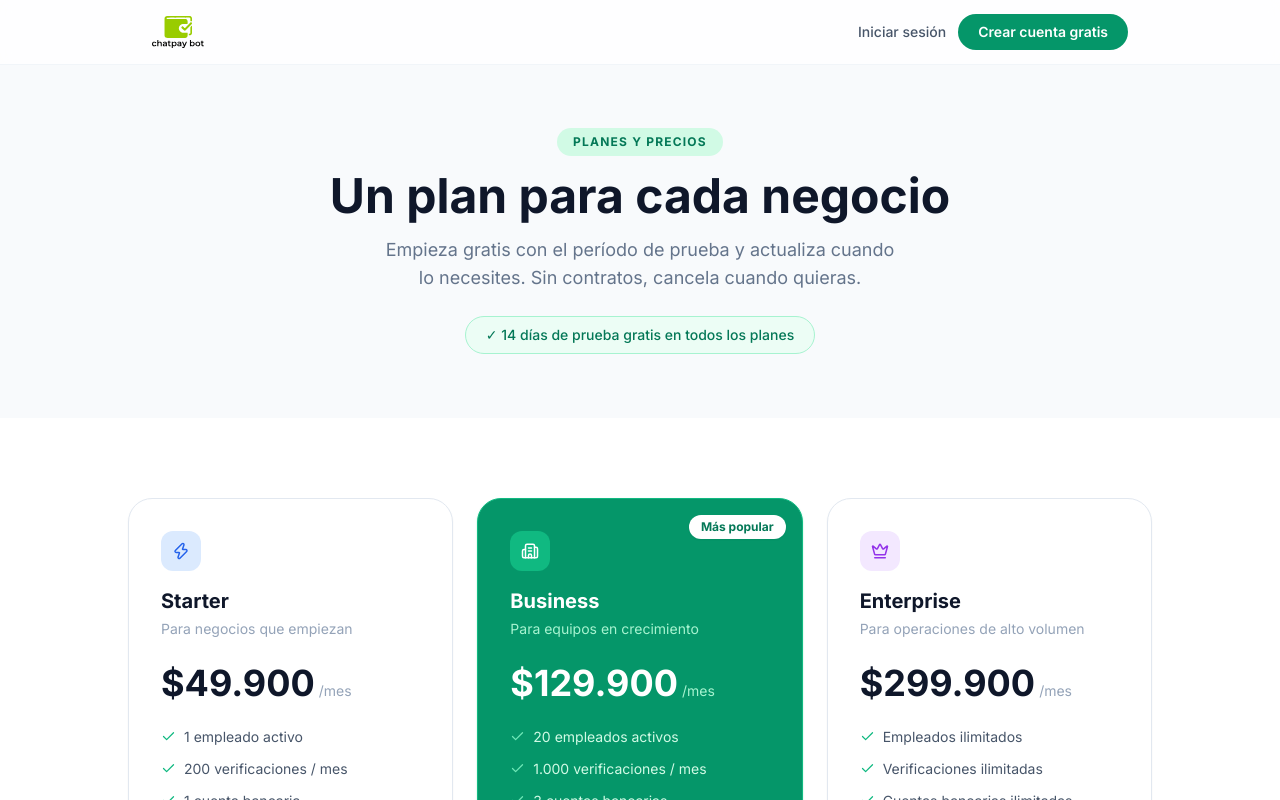
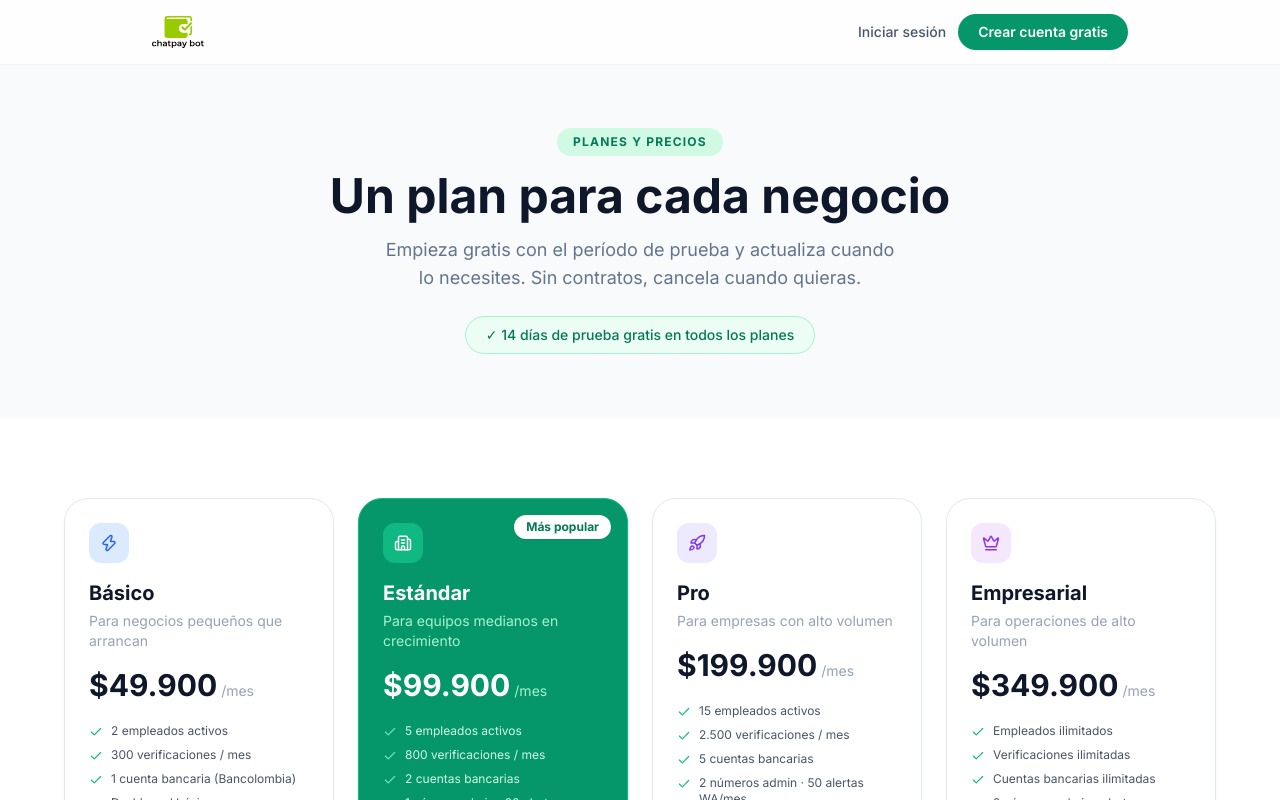
Before and after one commit to viptourscol/ChatPay, a React (Vite) app: page /planes in a window 1280 px wide. Built offline with nearby package versions, Linux system fonts and the light colour scheme; no server answers.

Commit message:
feat: actualizar planes a basico/estandar/pro/empresarial en Subscription y Planes

```diff
--- a/src/pages/Planes.jsx
+++ b/src/pages/Planes.jsx
@@ -1,44 +1,69 @@
 import { Link } from 'react-router-dom';
-import { Zap, Building2, Crown, Check } from 'lucide-react';
+import { Zap, Building2, Crown, Check, Rocket, Clock } from 'lucide-react';
 import Footer from '../components/Footer';
 import { useEffect, useRef, useState } from 'react';
 
 const PLANS = [
   {
-    key: 'starter',
-    label: 'Starter',
+    key: 'basico',
+    label: 'Básico',
     price: 49900,
-    tagline: 'Para negocios que empiezan',
+    tagline: 'Para negocios pequeños que arrancan',
     color: 'blue',
     Icon: Zap,
     features: [
-      '1 empleado activo',
-      '200 verificaciones / mes',
-      '1 cuenta bancaria',
+      '2 empleados activos',
+      '300 verificaciones / mes',
+      '1 cuenta bancaria (Bancolombia)',
       'Dashboard básico',
-      'Soporte por email',
+      'Exportar CSV',
+      'Soporte chat 48h',
     ],
+    notIncluded: ['Alertas WA al admin', 'Egresos Gmail', 'Cierre de nómina'],
   },
   {
-    key: 'business',
-    label: 'Business',
-    price: 129900,
-    tagline: 'Para equipos en crecimiento',
+    key: 'estandar',
+    label: 'Estándar',
+    price: 99900,
+    tagline: 'Para equipos medianos en crecimiento',
     color: 'emerald',
     Icon: Building2,
     popular: true,
     features: [
-      '20 empleados activos',
-      '1.000 verificaciones / mes',
-      '3 cuentas bancarias',
-      'Dashboard completo + reportes',
-      'Soporte por WhatsApp',
+      '5 empleados activos',
+      '800 verificaciones / mes',
+      '2 cuentas bancarias',
+      '1 número admin · 20 alertas WA/mes',
+      'Dashboard completo',
+      'Exportar CSV + Excel',
+      'Historial 90 días',
+      'Soporte chat 24h',
+    ],
+    notIncluded: ['Egresos Gmail', 'Cierre de nómina'],
+  },
+  {
+    key: 'pro',
+    label: 'Pro',
+    price: 199900,
+    tagline: 'Para empresas con alto volumen',
+    color: 'violet',
+    Icon: Rocket,
+    features: [
+      '15 empleados activos',
+      '2.500 verificaciones / mes',
+      '5 cuentas bancarias',
+      '2 números admin · 50 alertas WA/mes',
+      'Egresos automáticos desde Gmail',
+      'Cierre de nómina PDF/Excel/CSV',
+      'Dashboard por empleado',
+      'Historial 1 año',
+      'Soporte prioritario 8h',
     ],
   },
   {
-    key: 'enterprise',
-    label: 'Enterprise',
-    price: 299900,
+    key: 'empresarial',
+    label: 'Empresarial',
+    price: 349900,
     tagline: 'Para operaciones de alto volumen',
     color: 'purple',
     Icon: Crown,
@@ -46,8 +71,13 @@ const PLANS = [
       'Empleados ilimitados',
       'Verificaciones ilimitadas',
       'Cuentas bancarias ilimitadas',
-      'Dashboard + reportes avanzados',
-      'Soporte dedicado prioritario',
+      '2 números admin · alertas ilimitadas',
+      'Egresos Gmail + Cierre nómina',
+      'Integración Kommo CRM',
+      'Multi-sede / sucursales',
+      'Reportes programados por email',
+      'Historial ilimitado',
+      'Soporte WhatsApp directo + onboarding',
     ],
   },
 ];
@@ -55,9 +85,10 @@ const PLANS = [
 function fmt(n) { return `$${Number(n).toLocaleString('es-CO')}`; }
 
 const colorMap = {
-  blue:    { bg: 'bg-blue-50',    text: 'text-blue-600',    border: 'border-blue-200',   icon: 'bg-blue-100',   btn: 'bg-blue-600 hover:bg-blue-700' },
+  blue:    { bg: 'bg-blue-50',    text: 'text-blue-600',    border: 'border-blue-200',    icon: 'bg-blue-100',    btn: 'bg-blue-600 hover:bg-blue-700' },
   emerald: { bg: 'bg-emerald-600', text: 'text-white',       border: 'border-emerald-500', icon: 'bg-emerald-500', btn: 'bg-white hover:bg-emerald-50 !text-emerald-700' },
-  purple:  { bg: 'bg-purple-50',  text: 'text-purple-600',  border: 'border-purple-200', icon: 'bg-purple-100', btn: 'bg-purple-600 hover:bg-purple-700' },
+  violet:  { bg: 'bg-violet-50',  text: 'text-violet-600',  border: 'border-violet-200',  icon: 'bg-violet-100',  btn: 'bg-violet-600 hover:bg-violet-700' },
+  purple:  { bg: 'bg-purple-50',  text: 'text-purple-600',  border: 'border-purple-200',  icon: 'bg-purple-100',  btn: 'bg-purple-600 hover:bg-purple-700' },
 };
 
 export default function Planes() {
@@ -109,13 +140,13 @@ export default function Planes() {
 
       {/* Planes */}
       <section className="py-20 px-6">
-        <div ref={plansRef} className="max-w-5xl mx-auto grid md:grid-cols-3 gap-6 items-start">
+        <div ref={plansRef} className="max-w-6xl mx-auto grid md:grid-cols-2 lg:grid-cols-4 gap-6 items-start">
           {PLANS.map((plan, i) => {
             const c = colorMap[plan.color];
             const isEmerald = plan.color === 'emerald';
             return (
               <div key={plan.key}
-                className={`rounded-3xl overflow-hidden shadow-sm border relative inview-scale card-lift ${['delay-0','delay-150','delay-300'][i]} ${plansVisible ? 'is-visible' : ''} ${
+                className={`rounded-3xl overflow-hidden shadow-sm border relative inview-scale ${'delay-0 delay-150 delay-300 delay-400'.split(' ')[i]} ${plansVisible ? 'is-visible' : ''} ${
                   isEmerald ? 'bg-emerald-600 border-emerald-500 shadow-lg shadow-emerald-200 scale-105' : 'bg-white border-slate-200'
                 }`}>
                 {plan.popular && (
@@ -123,26 +154,36 @@ export default function Planes() {
                     Más popular
                   </div>
                 )}
-                <div className="p-8">
+                <div className="p-6">
                   <div className={`w-10 h-10 rounded-xl flex items-center justify-center mb-4 ${c.icon}`}>
                     <plan.Icon size={18} className={isEmerald ? 'text-white' : c.text} />
                   </div>
                   <h3 className={`text-xl font-bold mb-1 ${isEmerald ? 'text-white' : 'text-slate-900'}`}>{plan.label}</h3>
-                  <p className={`text-sm mb-6 ${isEmerald ? 'text-emerald-200' : 'text-slate-400'}`}>{plan.tagline}</p>
-                  <div className="mb-6">
-                    <span className={`text-4xl font-black ${isEmerald ? 'text-white' : 'text-slate-900'}`}>{fmt(plan.price)}</span>
+                  <p className={`text-sm mb-4 ${isEmerald ? 'text-emerald-200' : 'text-slate-400'}`}>{plan.tagline}</p>
+                  <div className="mb-5">
+                    <span className={`text-3xl font-black ${isEmerald ? 'text-white' : 'text-slate-900'}`}>{fmt(plan.price)}</span>
                     <span className={`text-sm ml-1 ${isEmerald ? 'text-emerald-200' : 'text-slate-400'}`}>/mes</span>
                   </div>
-                  <ul className="space-y-3 mb-8">
+                  <ul className="space-y-2 mb-4">
                     {plan.features.map((f) => (
                       <li key={f} className="flex items-start gap-2">
-                        <Check size={15} className={`mt-0.5 shrink-0 ${isEmerald ? 'text-emerald-300' : 'text-emerald-500'}`} />
-                        <span className={`text-sm ${isEmerald ? 'text-emerald-100' : 'text-slate-600'}`}>{f}</span>
+                        <Check size={14} className={`mt-0.5 shrink-0 ${isEmerald ? 'text-emerald-300' : 'text-emerald-500'}`} />
+                        <span className={`text-xs ${isEmerald ? 'text-emerald-100' : 'text-slate-600'}`}>{f}</span>
                       </li>
                     ))}
                   </ul>
+                  {plan.notIncluded?.length > 0 && (
+                    <ul className="space-y-1 mb-5 border-t border-slate-100 pt-3">
+                      {plan.notIncluded.map((f) => (
+                        <li key={f} className="flex items-start gap-2 opacity-50">
+                          <span className="text-slate-400 mt-0.5 shrink-0 text-xs">✕</span>
+                          <span className="text-xs text-slate-400">{f}</span>
+                        </li>
+                      ))}
+                    </ul>
+                  )}
                   <Link to="/registro"
-                    className={`block text-center font-bold text-sm rounded-full py-3 transition-colors ${c.btn} ${isEmerald ? '' : 'text-white'}`}>
+                    className={`block text-center font-bold text-sm rounded-full py-3 transition-colors mt-4 ${c.btn} ${isEmerald ? '' : 'text-white'}`}>
                     Empezar con {plan.label} →
                   </Link>
                 </div>
--- a/src/pages/Subscription.jsx
+++ b/src/pages/Subscription.jsx
@@ -1,30 +1,48 @@
 import { useState, useEffect } from 'react';
 import { useQuery, useMutation, useQueryClient } from '@tanstack/react-query';
 import { api } from '../lib/api.js';
-import { CheckCircle2, XCircle, Clock, Zap, Crown, Building2, AlertTriangle, ExternalLink, Loader2, PartyPopper, RefreshCw, Calendar, CreditCard } from 'lucide-react';
+import { CheckCircle2, XCircle, Clock, Zap, Crown, Building2, Rocket, AlertTriangle, ExternalLink, Loader2, PartyPopper, RefreshCw, Calendar, CreditCard, Bell } from 'lucide-react';
 
 const PLANS = {
-  starter: {
-    label: 'Starter',
+  free: {
+    label: 'Free Trial',
+    price: 0,
+    color: 'slate',
+    icon: Clock,
+    features: ['3 empleados', '50 verificaciones (14 días)', '1 alerta admin WA', 'Todas las funciones desbloqueadas']
+  },
+  basico: {
+    label: 'Básico',
     price: 49900,
     color: 'blue',
     icon: Zap,
-    features: ['1 empleado activo', '200 verificaciones / mes', '1 cuenta bancaria', 'Soporte por email']
+    features: ['2 empleados activos', '300 verificaciones / mes', '1 cuenta bancaria', 'Sin alertas admin WA', 'Soporte chat 48h']
   },
-  business: {
-    label: 'Business',
-    price: 129900,
+  estandar: {
+    label: 'Estándar',
+    price: 99900,
     color: 'emerald',
     icon: Building2,
-    features: ['20 empleados activos', '1.000 verificaciones / mes', '3 cuentas bancarias', 'Soporte por WhatsApp']
+    features: ['5 empleados activos', '800 verificaciones / mes', '2 cuentas bancarias', '1 número admin · 20 alertas WA/mes', 'Soporte chat 24h']
   },
-  enterprise: {
-    label: 'Enterprise',
-    price: 299900,
+  pro: {
+    label: 'Pro',
+    price: 199900,
+    color: 'violet',
+    icon: Rocket,
+    features: ['15 empleados activos', '2.500 verificaciones / mes', '5 cuentas bancarias', '2 números admin · 50 alertas WA/mes', 'Egresos Gmail + Nómina', 'Soporte prioritario 8h']
+  },
+  empresarial: {
+    label: 'Empresarial',
+    price: 349900,
     color: 'purple',
     icon: Crown,
-    features: ['Empleados ilimitados', 'Verificaciones ilimitadas', 'Cuentas bancarias ilimitadas', 'Soporte dedicado']
-  }
+    features: ['Empleados ilimitados', 'Verificaciones ilimitadas', 'Cuentas bancarias ilimitadas', '2 números admin · alertas ilimitadas', 'Egresos Gmail + Nómina + CRM', 'Multi-sede · Soporte WhatsApp directo']
+  },
+  // compatibilidad nombres anteriores
+  starter:    { label: 'Starter',    price: 49900,  color: 'blue',   icon: Zap,      features: [] },
+  business:   { label: 'Business',   price: 99900,  color: 'emerald',icon: Building2,features: [] },
+  enterprise: { label: 'Enterprise', price: 349900, color: 'purple', icon: Crown,    features: [] },
 };
 
 const STATUS_LABELS = {
@@ -333,8 +351,8 @@ export default function Subscription() {
           </div>
         </div>
 
-        <div className="grid grid-cols-1 md:grid-cols-3 gap-4">
-          {Object.entries(PLANS).map(([key, p]) => {
+        <div className="grid grid-cols-1 md:grid-cols-2 lg:grid-cols-4 gap-4">
+          {Object.entries(PLANS).filter(([key]) => ['basico','estandar','pro','empresarial'].includes(key)).map(([key, p]) => {
             const Icon = p.icon;
             const isCurrent = key === sub?.plan;
             const discount = { 1: 0, 3: 5, 6: 10, 12: 15 }[months] ?? 0;
```
